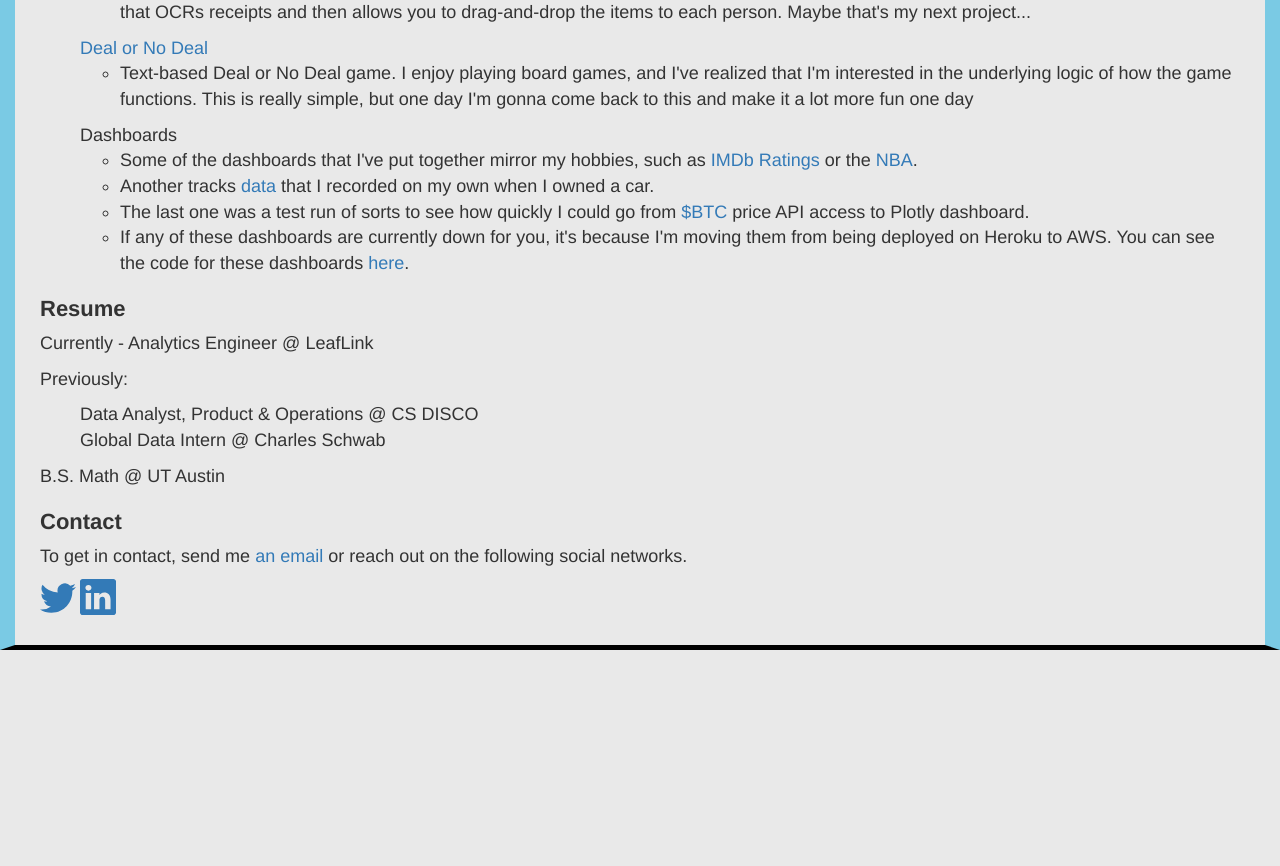
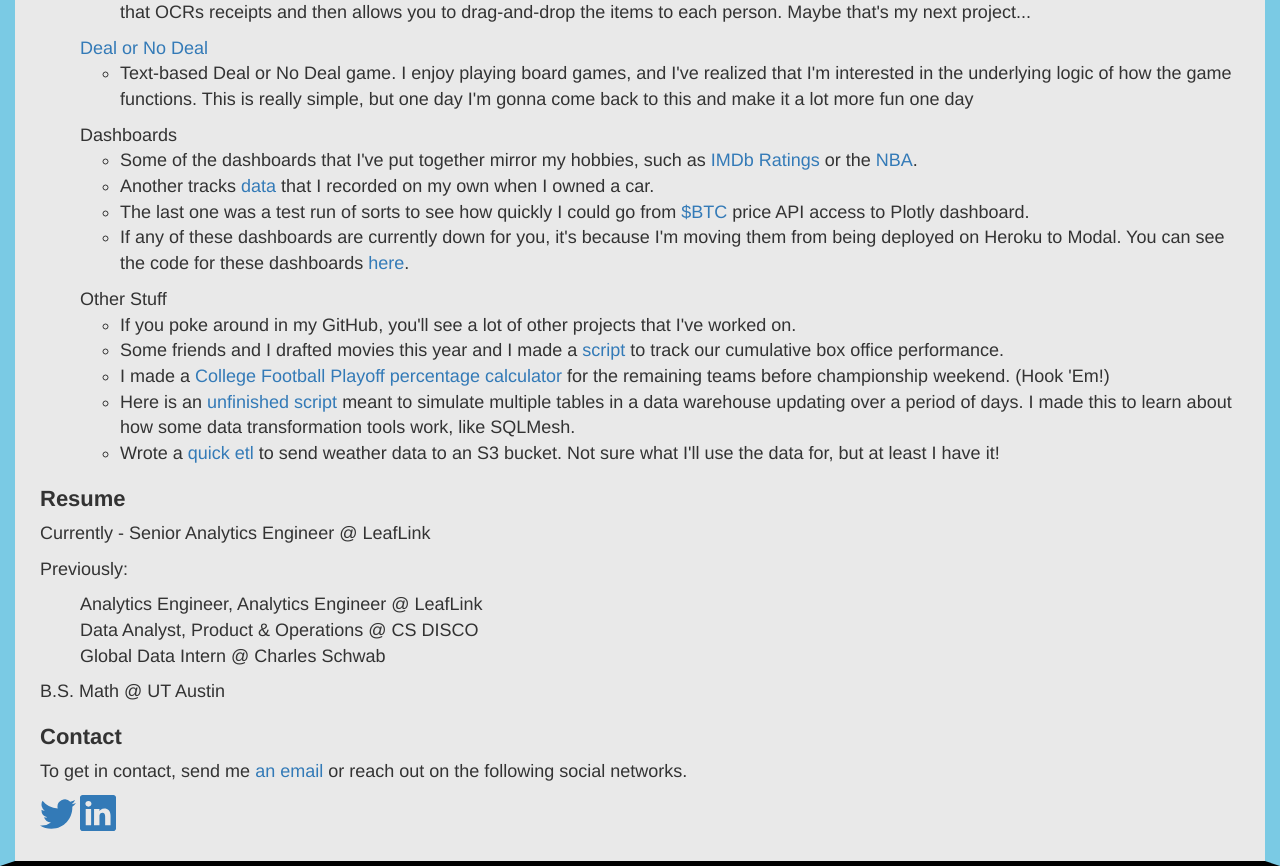
Before and after one commit to ethanfuerst/tidbitstatistics, a Flask app: page / in a window 1280 px wide. Shown: the part 781-1647 px from the top of the page. Before the commit the page ends 1431 px from the top, so only its background shows below. Run offline with Flask 2, Linux system fonts and the light colour scheme; some libraries are stand-ins or nearby versions.

Commit message:
updating home page

```diff
--- a/app/templates/index.html
+++ b/app/templates/index.html
@@ -86,8 +86,30 @@
                             The last one was a test run of sorts to see how quickly I could go from <a href="{{ url_for('bitcoin') }}">$BTC</a> price API access to Plotly dashboard.
                         </li>
                         <li>
-                            If any of these dashboards are currently down for you, it's because I'm moving them from being deployed on Heroku to AWS.
+                            If any of these dashboards are currently down for you, it's because I'm moving them from being deployed on Heroku to Modal.
                             You can see the code for these dashboards <a href="https://github.com/ethanfuerst?tab=repositories&q=plotly">here</a>.
+                        </li>
+                    </ul>
+            </li>
+        </ul>
+
+        <ul>
+            <li id="top-level-li">Other Stuff
+                    <ul>
+                        <li>
+                            If you poke around in my GitHub, you'll see a lot of other projects that I've worked on.
+                        </li>
+                        <li>
+                            Some friends and I drafted movies this year and I made a <a href="https://github.com/ethanfuerst/box-office-tracking">script</a> to track our cumulative box office performance.
+                        </li>
+                        <li>
+                            I made a <a href="https://github.com/ethanfuerst/cfp_pct/blob/main/calc.py">College Football Playoff percentage calculator</a> for the remaining teams before championship weekend. (Hook 'Em!)
+                        </li>
+                        <li>
+                            Here is an <a href="https://github.com/ethanfuerst/time-travel-dwh/blob/main/data_creator.py">unfinished script</a> meant to simulate multiple tables in a data warehouse updating over a period of days. I made this to learn about how some data transformation tools work, like SQLMesh.
+                        </li>
+                        <li>
+                            Wrote a <a href="https://github.com/ethanfuerst/weatherstocking">quick etl</a> to send weather data to an S3 bucket. Not sure what I'll use the data for, but at least I have it!
                         </li>
                     </ul>
             </li>
@@ -98,7 +120,7 @@
         </h2>
 
         <p>
-            Currently - Analytics Engineer @ LeafLink
+            Currently - Senior Analytics Engineer @ LeafLink
         </p>
 
         <p>
@@ -106,6 +128,9 @@
         </p>
 
         <ul>
+            <li id="top-level-li">
+                Analytics Engineer, Analytics Engineer @ LeafLink
+            </li>
             <li id="top-level-li">
                 Data Analyst, Product &amp; Operations @ CS DISCO
             </li>
```
